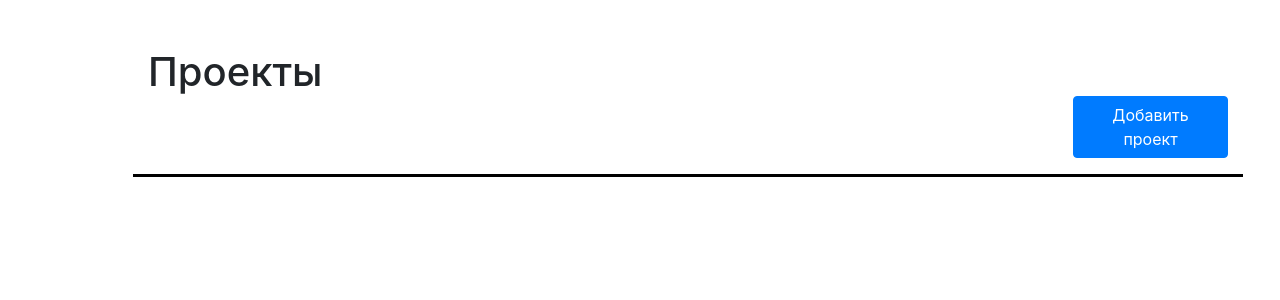
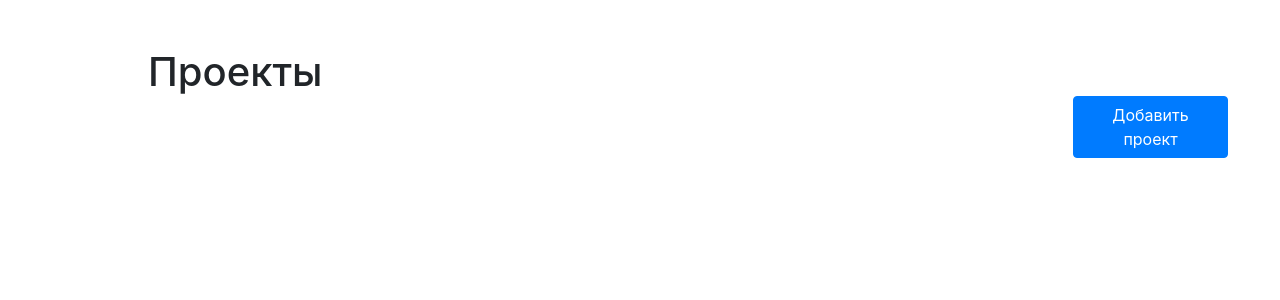
Before and after one commit to roctbb/startup-fest-bot, a Flask app: page /projects/ in a window 1280 px wide. Shown: the part 56-356 px from the top of the page. Run offline with Flask 3, Linux system fonts and the light colour scheme.

```diff
--- a/templates/projects/list.html
+++ b/templates/projects/list.html
@@ -11,24 +11,20 @@
         <div class="col-2 mt-5">
             <a href="/projects/add" class="btn btn-primary">Добавить проект</a>
         </div>
-        <hr style="width: 100%; color: black; height: 2px; background-color:black; ">
     </div>
     <div class="row">
-        <div class="col">
+        <div class="col-md-3">
             {% for project in projects %}
             <div class="card m-2">
                 <div class="card-body p-5">
                     <h3 class="card-title">Название: {{ project.name }}</h3>
-                    <h3 class="card-text">Описание: <span>{{ project.description }}</span></h3>
-                    <h4 class="card-text">Пользователи:</h4>
+                    <strong class="card-text">Пользователи:</strong>
                     <ul class="list-group">
                         {% for user in project.users %}
                         <li class="list-group-item">{{ user.name }}</li>
                         {% endfor %}
                     </ul>
-                    <div class="col-10">
-                        <h3>Ссылка: <a href="#" class="">{{ project.link }}</a></h3>
-                    </div>
+
                     <div class="position-absolute bottom-0 end-0 m-3">
                         <a href="/projects/edit/{{ project.id }}" class="btn btn-primary">Редактировать</a>
                     </div>
```
